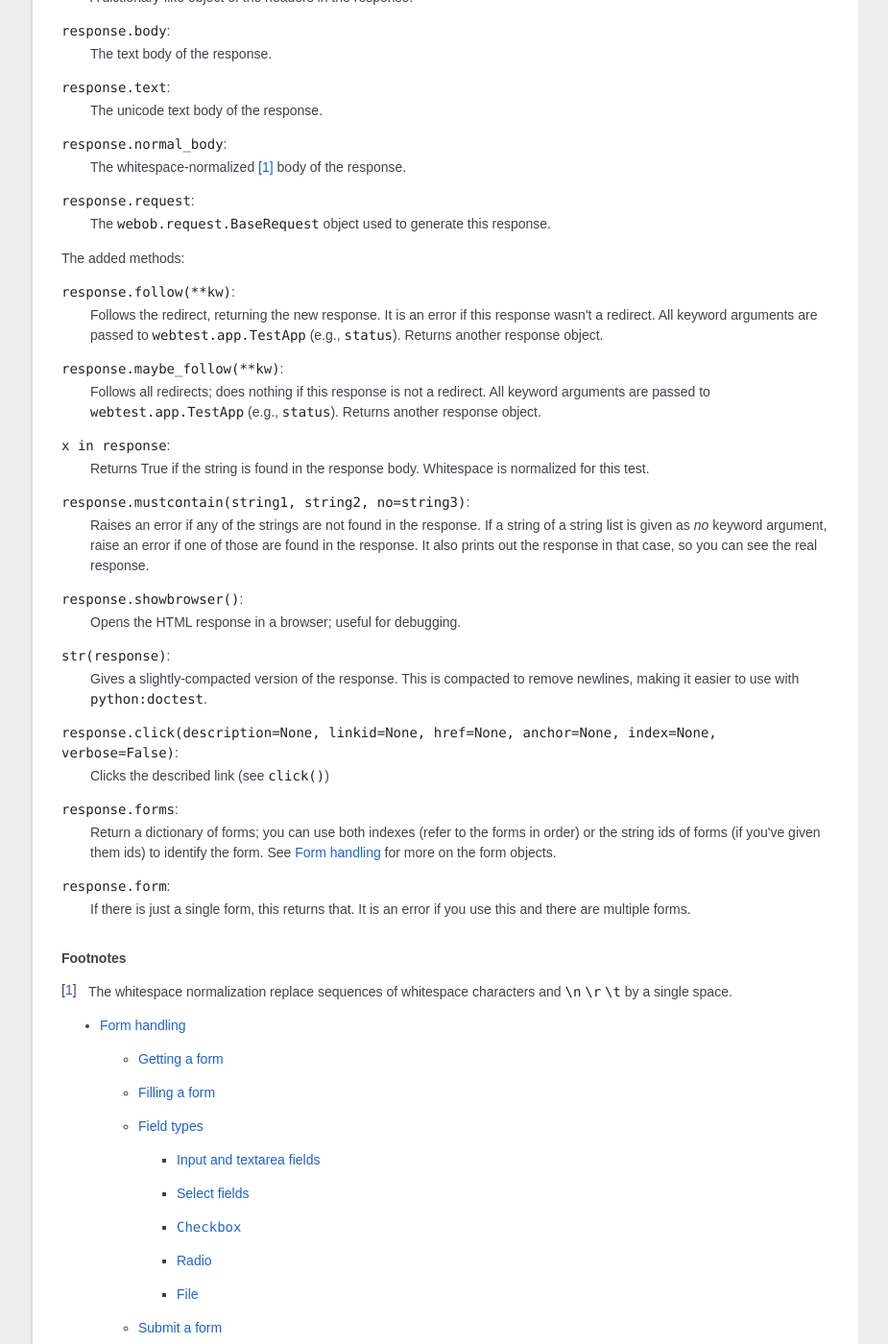
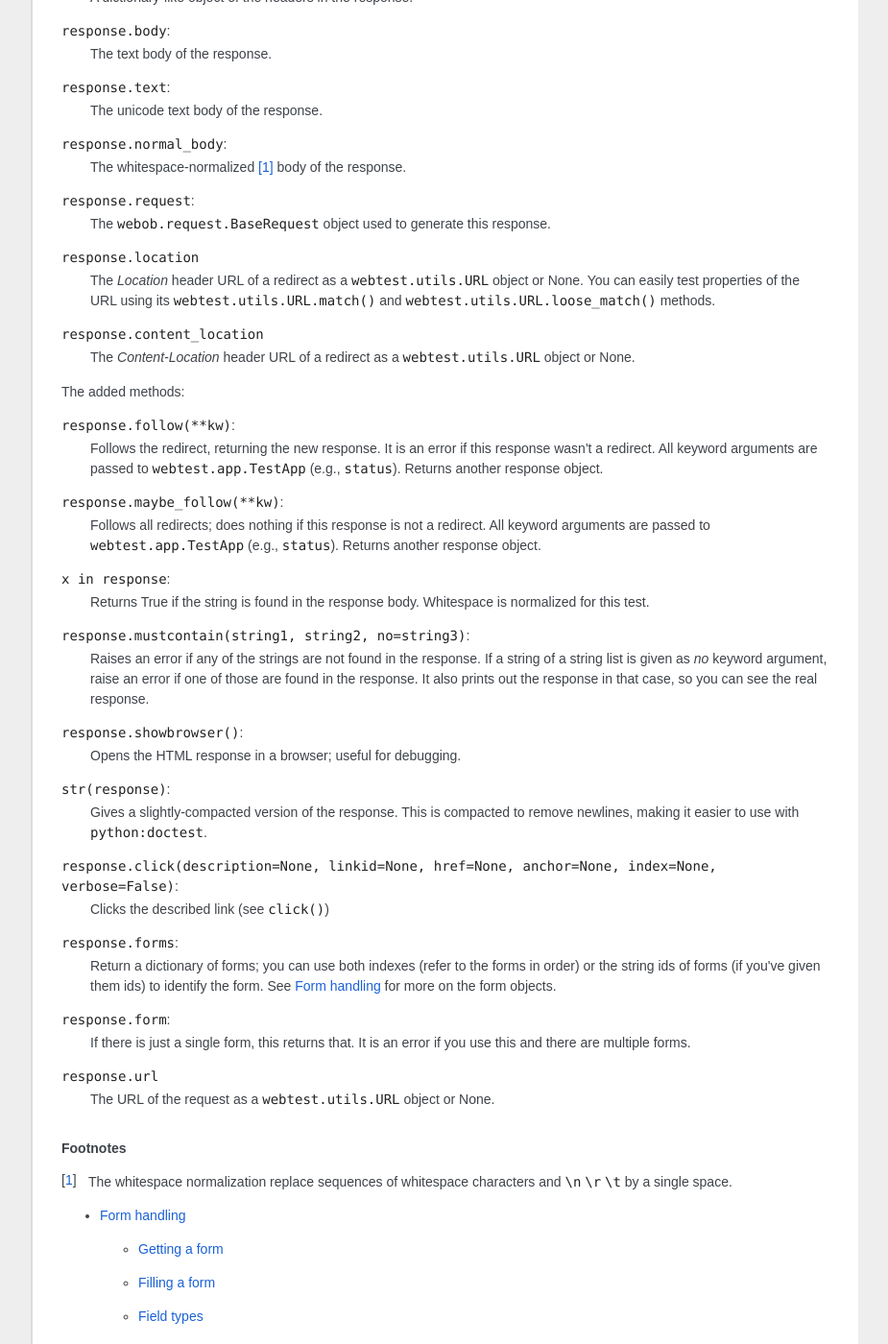
Before and after one commit to Pylons/webtest, a Sphinx documentation site: the page built from docs/testresponse.rst, in a window 1280 px wide and 1400 px high, scrolled down 412 px. Shown: the whole window at 96% size, without its empty margins (198-1123 px from the left). Built offline with Sphinx 7.4.7, drawn with Linux system fonts in a browser that asks for light colours; some web fonts are replaced; pages that are not in the unit, such as notebooks, are missing from menus.

Commit message:
use new URL class on Response url attributes

```diff
--- a/docs/testresponse.rst
+++ b/docs/testresponse.rst
@@ -50,6 +50,16 @@ The inherited attributes that are most interesting:
     The :class:`webob.request.BaseRequest` object used to generate
     this response.
 
+``response.location``
+    The `Location` header URL of a redirect as a :class:`webtest.utils.URL` object or
+    None. You can easily test properties of the URL using its
+    :meth:`webtest.utils.URL.match` and :meth:`webtest.utils.URL.loose_match`
+    methods.
+
+``response.content_location``
+    The `Content-Location` header URL of a redirect as a :class:`webtest.utils.URL` object or
+    None.
+
 The added methods:
 
 ``response.follow(**kw)``:
@@ -95,6 +105,10 @@ The added methods:
 ``response.form``:
     If there is just a single form, this returns that.  It is an error
     if you use this and there are multiple forms.
+
+``response.url``
+    The URL of the request as a :class:`webtest.utils.URL` object or None.
+
 
 
 .. rubric:: Footnotes
```
Also changed, not shown: 2 other files.
